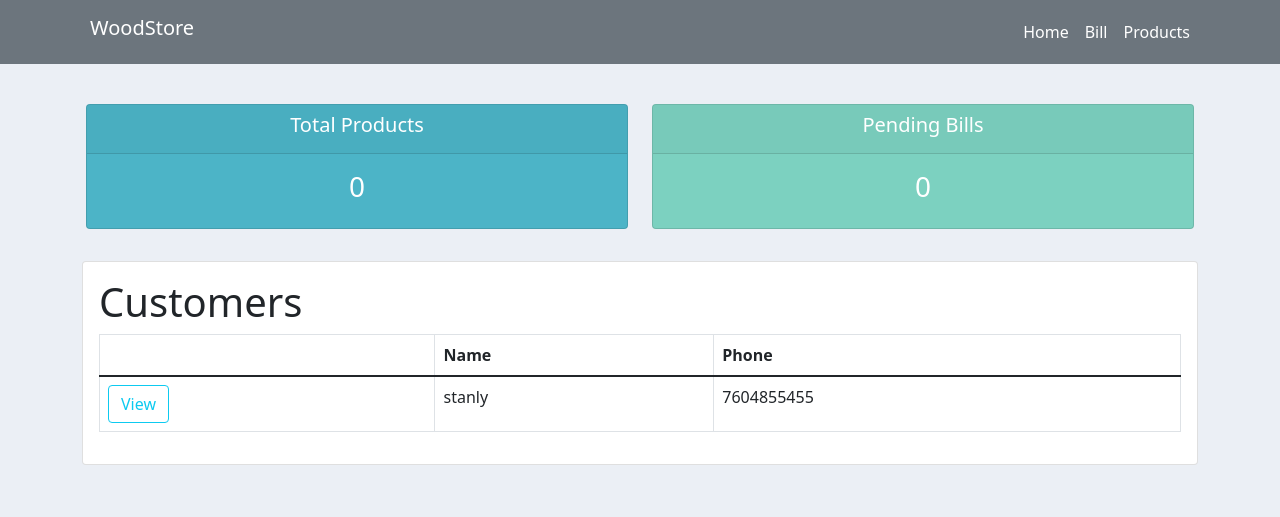
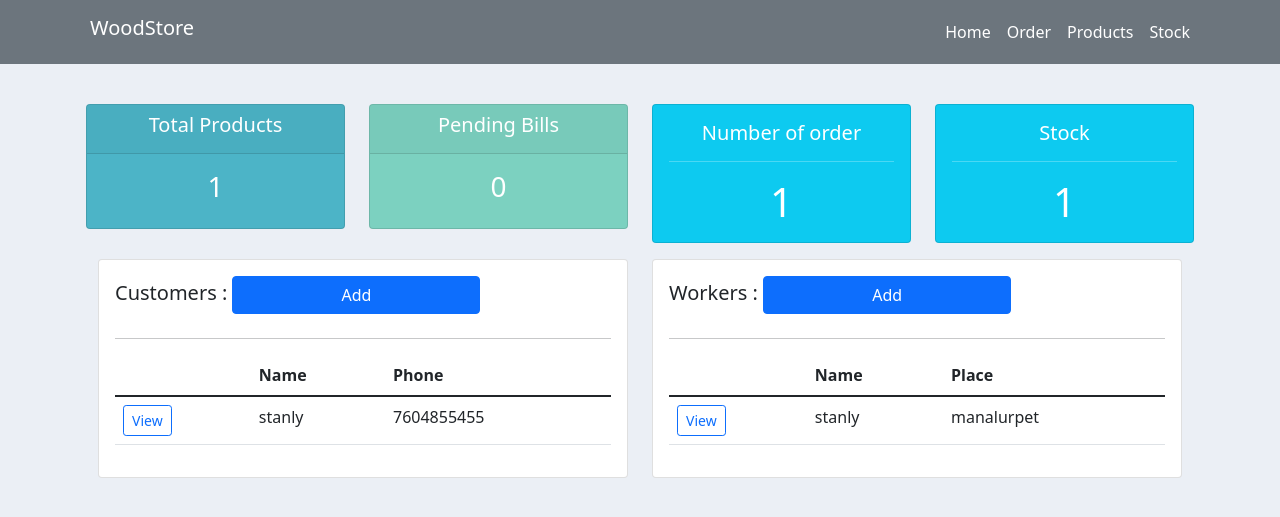
Before and after one commit to stanly-745/woodstore1, a Django app: page / in a window 1280 px wide. Shown: the top 517 px of the page. Run offline with Django 4.2, Linux system fonts and the light colour scheme; data comes from the database, SQL or seed files in the repository; data that the repository does not hold is empty; some libraries are stand-ins or nearby versions.

Commit message:
first commit

```diff
--- a/app/admin.py
+++ b/app/admin.py
@@ -5,4 +5,4 @@ from .models import *
 admin.site.register(product)
 admin.site.register(Customer)
 # admin.site.register(Brand)
-admin.site.register(Bill)
+admin.site.register(Order)
--- a/app/models.py
+++ b/app/models.py
@@ -19,12 +19,34 @@ class Customer(models.Model):
     def __str__(self):
         return self.name
 
-class Bill(models.Model):
-    payment=(
-        ('Paid','Paid'),
-        ('Not-paid','Not-paid'),
+class Order(models.Model):
+    status=(
+        ('Delivered','Delivered'),
+        ('Not-Delivered','not-Delivered'),
     )
     customer=models.ForeignKey(Customer,null=True,on_delete=models.SET_NULL)
     product=models.ForeignKey(product,null=True,on_delete=models.SET_NULL)
-    date=models.DateTimeField(auto_now_add=True,null=True)
-    payment=models.CharField(max_length=50,null=True,choices=payment)
+    date_cretated=models.DateTimeField(auto_now_add=True)
+    status=models.CharField(max_length=20,null=True,choices=status)
+
+    def __str__(self):
+        return self.customer.name
+
+
+# Workers model
+class Worker(models.Model):
+    name=models.CharField(max_length=15,null=True)
+    phone=models.CharField(max_length=10,null=True)
+    place=models.CharField(max_length=20,null=True)
+    email=models.EmailField(blank=True)
+
+    def __str__(self):
+        return self.name
+
+# Stock model
+class Stock(models.Model):
+    name=models.CharField(max_length=20,null=True)
+    quantity=models.IntegerField(null=True)
+
+    def __str__(self):
+        return self.name
--- a/app/templates/app/customer.html
+++ b/app/templates/app/customer.html
@@ -43,7 +43,7 @@
                 <td>{{i.product}}</td>
                 <td>{{i.product.price}}</td>
                 <td>{{i.date}}</td>
-                <td>{{i.payment}}</td>
+                <td>{{i.status}}</td>
                 <td><a href="{% url 'update' i.id %}" class="btn btn-outline-secondary btn-sm">Update</a></td>
             </tr>
             {% endfor %}
--- a/app/templates/app/home.html
+++ b/app/templates/app/home.html
@@ -5,9 +5,12 @@
 {% include 'app/status.html' %}
 
 <div class="container">
-    <div class="card card-body">
-    <h1>Customers</h1>
-    <table class="table table-bordered">
+    <div class="row">
+        <!-- Customer List -->
+        <div class="col">
+            <div class="card card-body mb-3">
+                <h5> Customers   : <a href="{%url 'addcus'%}" class="btn btn-primary w-50">Add</a></h5><hr>
+                <table class="table">
                     <thead>
                         <tr>
                             <th></th>
@@ -18,14 +21,41 @@
                     <tbody>
                         {% for i in customer %}
                         <tr>
-                <td><a href="{% url 'customer' i.id %}" class="btn btn-outline-info">View</a></td>
-                <td>{{i.name}}</td>
-                <td>{{i.phone}}</td>
-
+                            <td><a href="{% url 'customer' i.id %}" class="btn btn-outline-primary btn-sm" type="button">View</a></td>
+                            <td>{{ i.name }}</td>
+                            <td>{{ i.phone }}</td>
                         </tr>
-            {%  endfor %}
+                        {% endfor %}
                     </tbody>
                 </table>
             </div>
         </div>
+        <!-- Workers List -->
+        <div class="col">
+            <div class="card card-body mb-3">
+                <h5> Workers   : <a href="{%url 'addworker'%}" class="btn btn-primary w-50">Add</a></h5><hr>
+                <table class="table">
+                    <thead>
+                        <tr>
+                            <th></th>
+                            <th>Name</th>
+                            <th>Place</th>
+
+                        </tr>
+                    </thead>
+                    <tbody>
+                        {% for i in worker %}
+                        <tr>
+                            <td><a href="{% url 'worker' i.id %}" class="btn btn-outline-primary btn-sm">View</a></td>
+                            <td>{{ i.name }}</td>
+                            <td>{{ i.place }}</td>
+                        </tr>
+                        {% endfor %}
+                    </tbody>
+                </table>
+            </div>
+        </div>
+
+    </div>
+</div>
 {% endblock %}
--- a/app/templates/app/nav.html
+++ b/app/templates/app/nav.html
@@ -7,8 +7,9 @@
       <div class="collapse navbar-collapse" id="navbarNavAltMarkup">
         <div class="navbar-nav ms-auto">
           <a class="nav-link active" aria-current="page" href="{% url 'home' %}">Home</a>
-          <a class="nav-link active" href="{% url 'bill' %}">Bill</a>
+          <a class="nav-link active" href="{% url 'bill' %}">Order</a>
           <a class="nav-link active" href="{% url 'products' %}">Products</a>
+          <a class="nav-link active" href="{% url 'addstock' %} ">Stock</a>
           <!-- <a class="nav-link active" href="">Add Product</a> -->
         </div>
       </div>
--- a/app/templates/app/status.html
+++ b/app/templates/app/status.html
@@ -32,5 +32,23 @@
 			  	</div>
 			</div>
 		</div>
+
+		<!-- Number of orders -->
+        <div class=" col-6 col-lg-3">
+            <div class="card bg-info text-white text-center mb-3">
+                <div class="card-body">
+                  <h5 class="card-title">Number of order</h5><hr>
+                <a href="{% url 'order' %}" class="text-decoration-none text-white"><h1 class="card-text">{{no_order}}</h1></a>
+                </div>
+              </div>
+        </div>
+        <!-- Stock In -->
+        <div class="col-6 col-lg-3">
+            <div class="card bg-info text-white text-center mb-3">
+                <div class="card-body">
+                  <h5 class="card-title">Stock</h5><hr>
+                  <a href="{% url 'stock' %}" class="text-decoration-none text-white"><h1 class="card-text ">{{stock}} </h1></a>
+                </div>
+              </div>
 </div>
 </div>
--- a/app/urls.py
+++ b/app/urls.py
@@ -22,8 +22,14 @@ urlpatterns = [
     path('',views.home, name='home'),
     path('products/',views.Product,name='products'),
     path('customer/<str:pk_test>/',views.customer,name='customer'),
+    path('worker/<str:pk>/',views.worker,name='worker'),
     path('add_prod/',views.productform,name='addpro'),
     path('bill/',views.billform,name='bill'),
+    path('order',views.order,name='order'),
     path('update/<str:pk>/',views.update,name='update'),
     path('add_cus/',views.customerform,name='addcus'),
+    path('addworker',views.workerform,name='addworker'),
+    path('addstock',views.stockform,name='addstock'),
+    path('stockin',views.stock,name='stock'),
+    path('update-stock/<str:pk>/',views.update_stock,name='up-stock'),
 ]
--- a/app/views.py
+++ b/app/views.py
@@ -5,10 +5,13 @@ from django.views import generic
 
 # Create your views here.
 def home(request):
+    no_order=Order.objects.count()
     count=product.objects.count()
-    not_paid=Bill.objects.filter(payment='Not-paid').count()
+    not_paid=Order.objects.filter(status='Not-Delivered').count()
+    stock=Stock.objects.filter(quantity=0).count()
     customer=Customer.objects.all()
-    Context={'count':count,'customer':customer,'not_paid':not_paid}
+    worker=Worker.objects.all()
+    Context={'count':count,'customer':customer,'not_paid':not_paid,'worker':worker,'no_order':no_order,'stock':stock}
     return render(request,'app/home.html',Context)
 
 def Product(request):
@@ -41,13 +44,13 @@ def billform(request):
 
 def customer(request,pk_test):
     customer=Customer.objects.get(id=pk_test)
-    orders=customer.bill_set.all()
+    orders=customer.order_set.all()
     total_bill=orders.count()
     context={'customer':customer,'order':orders,'total_bill':total_bill}
     return render(request,'app/customer.html',context)
 
 def update(request,pk):
-    bill=Bill.objects.get(id=pk)
+    bill=Order.objects.get(id=pk)
     form=BillForm(instance=bill)
     if request.method=='POST':
         form=BillForm(request.POST,instance=bill)
@@ -67,3 +70,52 @@ def customerform(request):
             form.save()
     context={'form':form}
     return render(request,'app/add_customer.html',context)
+
+# stock form
+def stockform(request):
+    form=StockForm()
+    if request.method=='POST':
+        print(request.POST)
+        form=StockForm(request.POST)
+        if form.is_valid():
+            form.save()
+    context={'form':form}
+    return render(request,'app/stock_form.html',context)
+
+# worker form
+def workerform(request):
+    form=WorkerForm()
+    if request.method=='POST':
+        print(request.POST)
+        form=WorkerForm(request.POST)
+        if form.is_valid():
+            form.save()
+    context={'form':form}
+    return render(request,'app/worker_form.html',context)
+
+def update_stock(request,pk):
+    stock=Stock.objects.get(id=pk)
+    form=StockForm(instance=stock)
+    if request.method=='POST':
+        form=StockForm(request.POST,instance=stock)
+        if form.is_valid():
+            form.save()
+            return redirect('stock')
+    context={'form':form}
+    return render(request,'app/stock_form.html',context)
+
+def worker(request,pk):
+    workers=Worker.objects.get(id=pk)
+    context={'worker':workers}
+    return render(request,'app/worker.html',context)
+
+def order(request):
+    orders=Order.objects.all()
+    context={'orders':orders}
+    return render(request,'app/order.html',context)
+
+def stock(request):
+    stock=Stock.objects.all()
+    stocks=Stock.objects.filter(quantity=0).all()
+    context={'stock':stock,'stocks':stocks}
+    return render(request,'app/stock.html',context)
```
Also changed, not shown: app/form.py (+13 -1 lines), app/templates/app/order.html (added, +32 -0 lines), app/templates/app/stock.html (added, +31 -0 lines), app/templates/app/stock_form.html (added, +16 -0 lines), app/templates/app/worker.html (added, +29 -0 lines), app/templates/app/worker_form.html (added, +16 -0 lines), app/migrations/0014_order_stock_worker_delete_bill.py (added), db.sqlite3. Lines whose indentation alone changed are shown as unchanged.
